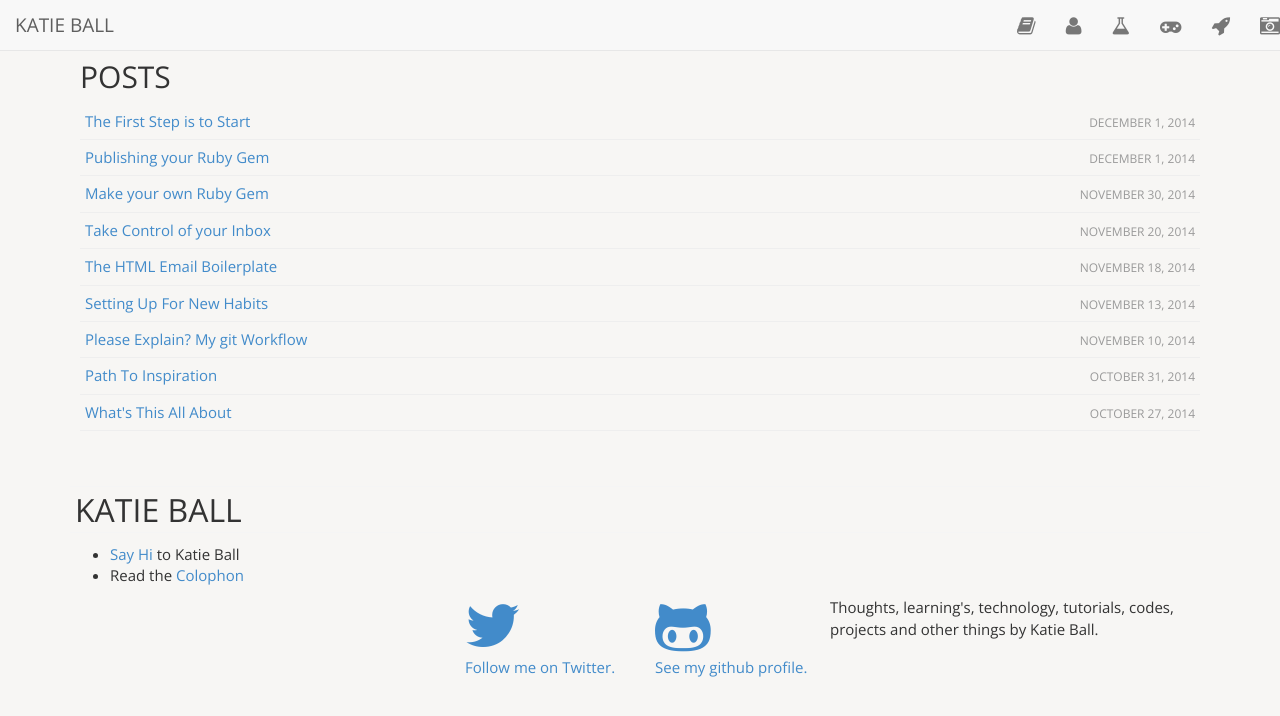
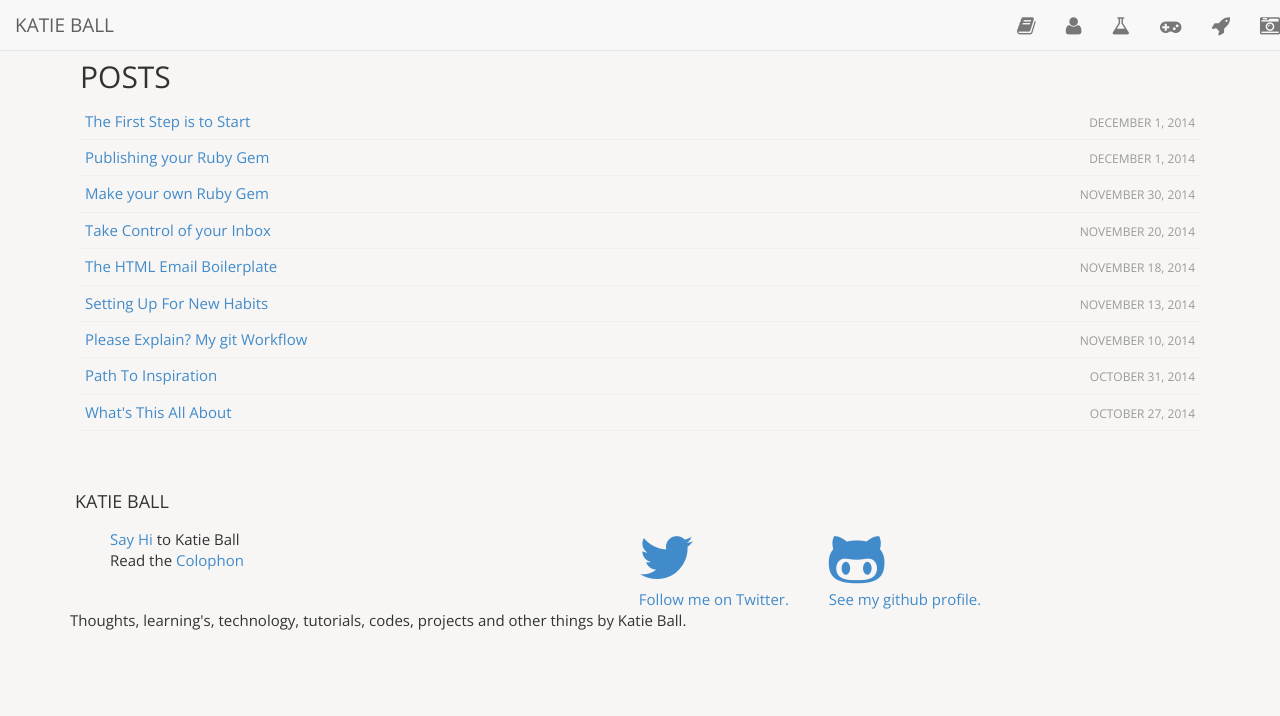
Before and after one commit to roachhd/roachhd.github.io, a Jekyll site: the page built from index.html, in a window 1280 px wide. Shown: the top 716 px of the page. Built offline with Jekyll 4.4.1, drawn with Linux system fonts in a browser that asks for light colours; nearby versions of some CDN libraries.

Commit message:
Update layout.html

```diff
--- a/_layouts/layout.html
+++ b/_layouts/layout.html
@@ -11,6 +11,7 @@
   <link rel="alternate" type="application/rss+xml" href="/atom.xml" />
 
   <link href="/css/up.css" rel="stylesheet">
+  <link href="/css/footer.css" rel="stylesheet">
 
 
   <!--[if lt IE 9]>
```
